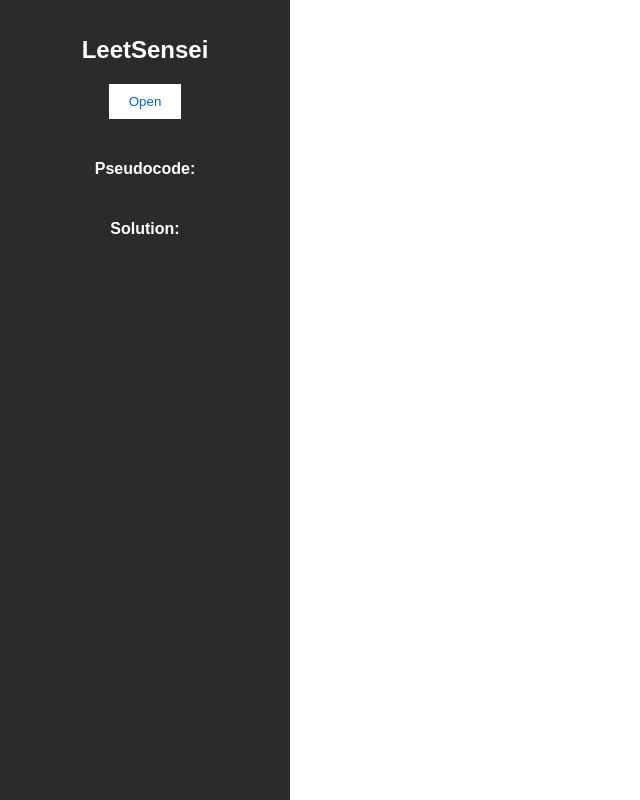
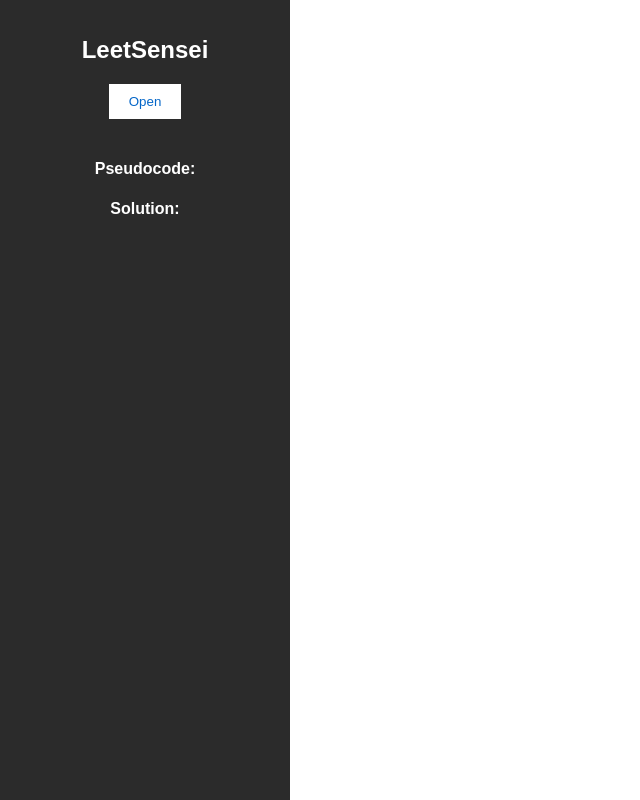
Before and after one commit to segfal/LeetSensei, a React (Create React App) app in the folder frontend/: page / in a window 1280 px wide. Shown: the whole page, without its empty margins (0-640 px from the left). Built offline with nearby package versions, Linux system fonts and the light colour scheme; no server answers.

Commit message:
designed some of sidebar

```diff
--- a/frontend/src/App.js
+++ b/frontend/src/App.js
@@ -32,7 +32,7 @@
         {/* &lt;&lt; */}
          </button>
         <ul>
-          <h4 style={{paddingBottom:"20px"}}>Pseudocode:</h4>
+          <h4 style={{}}>Pseudocode:</h4>
 
           <h4> Solution: </h4>
         </ul>
```
